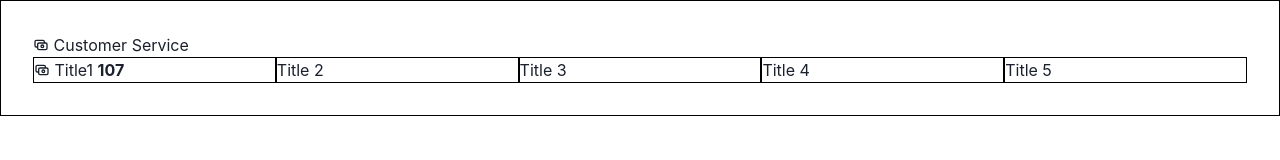
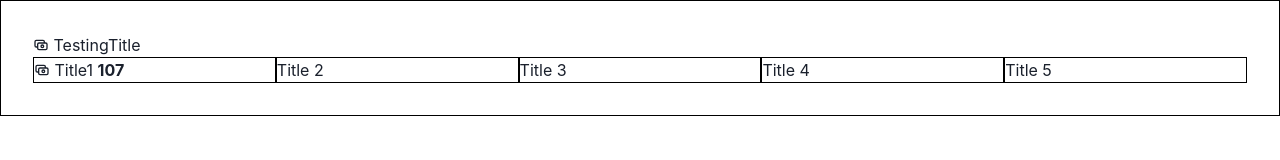
Before and after one commit to charles-afk/chakraPrac, a React (Create React App) app in the folder chakra/: page / in a window 1280 px wide. Shown: the top 160 px of the page. Built offline with nearby package versions, Linux system fonts and the light colour scheme.

Commit message:
testing title

```diff
--- a/chakra/src/Dropdown.tsx
+++ b/chakra/src/Dropdown.tsx
@@ -12,7 +12,7 @@ const Dropdown = () => {
                     <Flex>
                         <Center>
                             <HiOutlineCash/>&nbsp;
-                            <Text>Customer Service</Text>&nbsp;
+                            <Text>TestingTitle</Text>&nbsp;
 
                         </Center>
                     </Flex>
```
